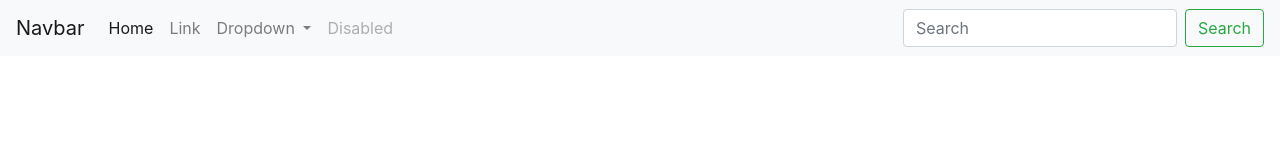
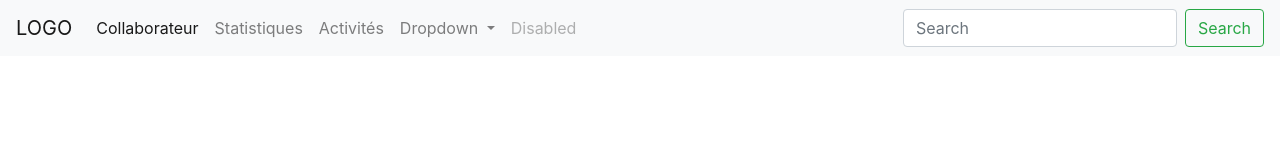
Before and after one commit to EtienneRenoton/workshop-bootstrap, a plain HTML site: page index.html in a window 1280 px wide. Drawn offline with nearby package versions, Linux system fonts and the light colour scheme.

Commit message:
Commit TP01.2

```diff
--- a/index.html
+++ b/index.html
@@ -14,7 +14,7 @@
 <body>
     <!-- TODO -->
     <nav class="navbar navbar-expand-lg navbar-light bg-light">
-        <a class="navbar-brand" href="#">Navbar</a>
+        <a class="navbar-brand" href="#">LOGO</a>
         <button class="navbar-toggler" type="button" data-toggle="collapse" data-target="#navbarSupportedContent" aria-controls="navbarSupportedContent" aria-expanded="false" aria-label="Toggle navigation">
           <span class="navbar-toggler-icon"></span>
         </button>
@@ -22,11 +22,14 @@
         <div class="collapse navbar-collapse" id="navbarSupportedContent">
           <ul class="navbar-nav mr-auto">
             <li class="nav-item active">
-              <a class="nav-link" href="#">Home <span class="sr-only">(current)</span></a>
+              <a class="nav-link" href="#">Collaborateur <span class="sr-only">(current)</span></a>
             </li>
             <li class="nav-item">
-              <a class="nav-link" href="#">Link</a>
+              <a class="nav-link" href="#">Statistiques</a>
             </li>
+            <li class="nav-item">
+                <a class="nav-link" href="#">Activités</a>
+              </li>
             <li class="nav-item dropdown">
               <a class="nav-link dropdown-toggle" href="#" id="navbarDropdown" role="button" data-toggle="dropdown" aria-haspopup="true" aria-expanded="false">
                 Dropdown
@@ -48,6 +51,8 @@
           </form>
         </div>
       </nav>
+
+
     <!-- Optional JavaScript -->
     <!-- jQuery first, then Popper.js, then Bootstrap JS -->
     <script src="https://code.jquery.com/jquery-3.4.1.slim.min.js" integrity="sha384-
```
